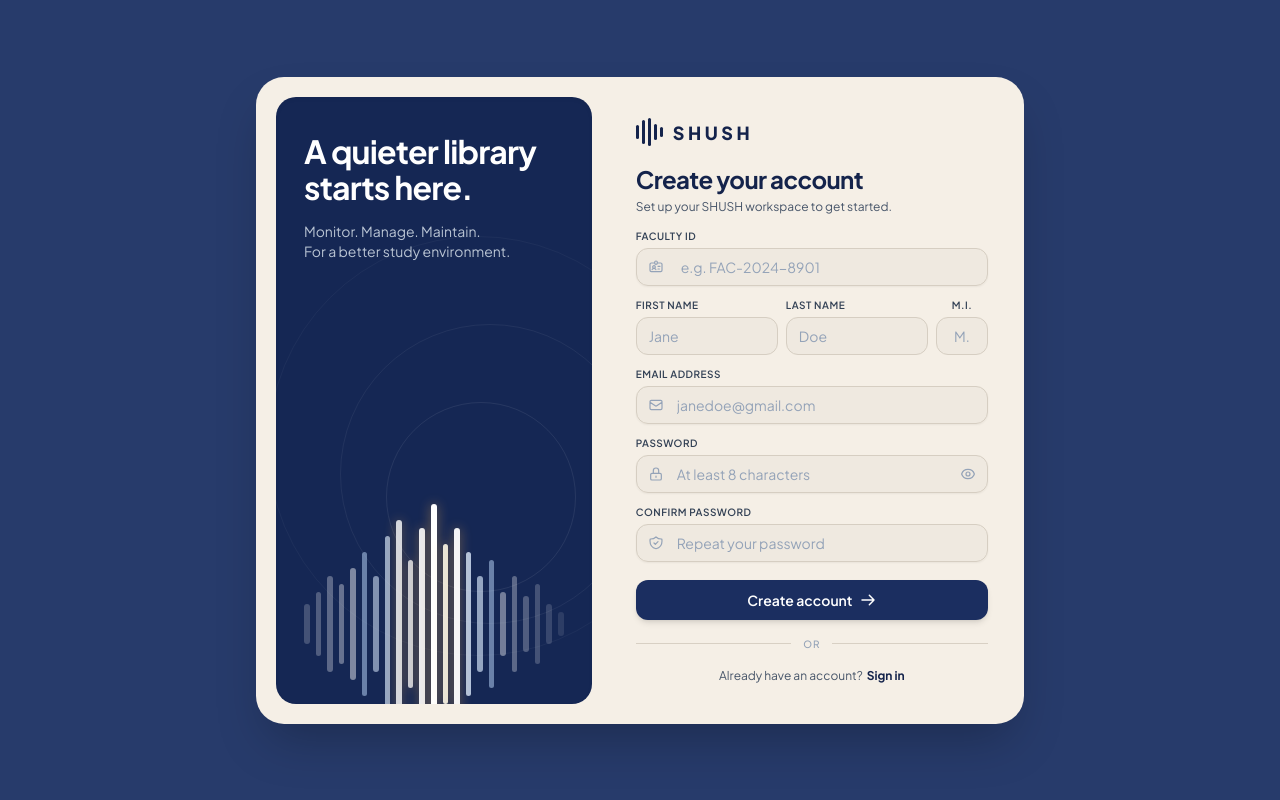
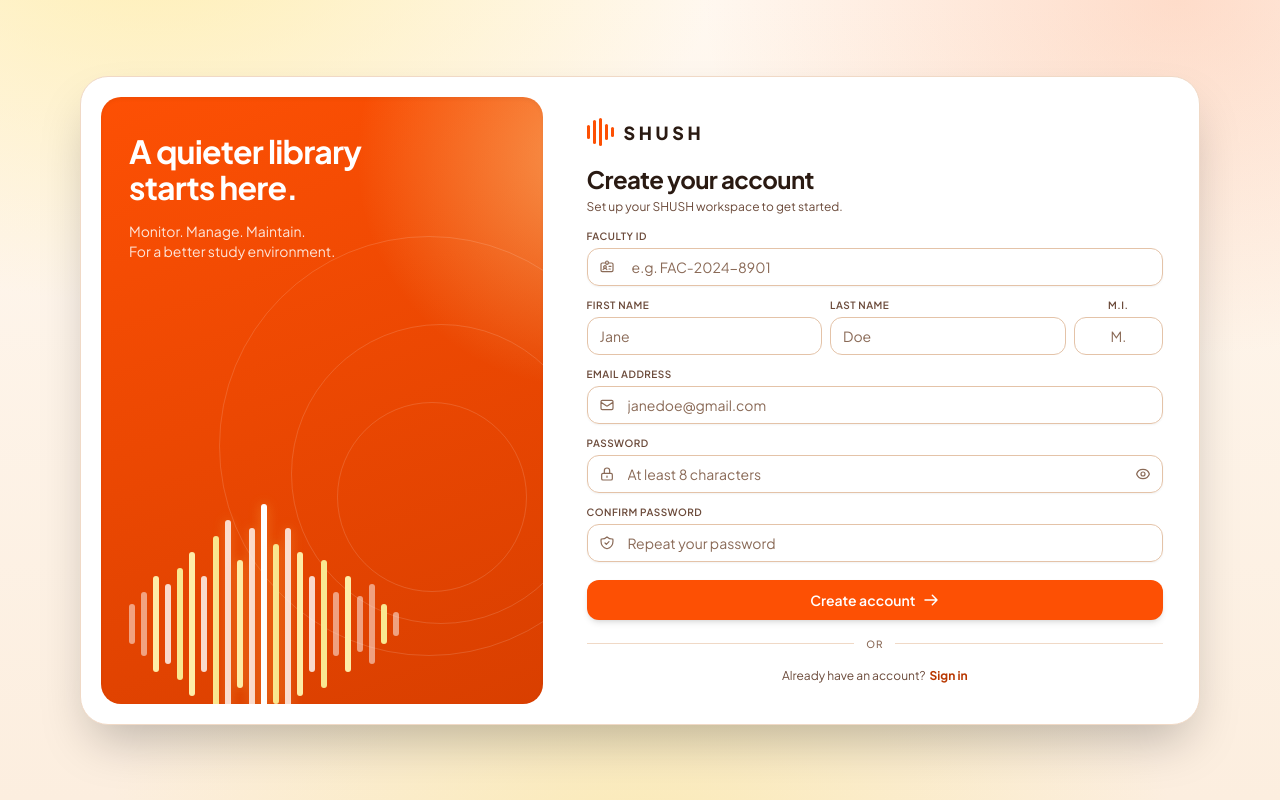
Before and after one commit to chipiee-dot/SHUSH, a React (Vite) app in the folder client/: page /signup in a window 1280 px wide. Built offline with nearby package versions, Linux system fonts and the light colour scheme; no server answers.

Commit message:
Widen and rebalance the faculty signup card and recolor it to orange-gold.

```diff
--- a/client/src/pages/SignUp.jsx
+++ b/client/src/pages/SignUp.jsx
@@ -5,36 +5,36 @@ import Alert from '../components/Alert.jsx';
 
 // Soundwave bars on the left panel: [size + colour classes, glow?]
 const WAVE_BARS = [
-  ['h-10 bg-white/20'],
-  ['h-16 bg-white/25'],
-  ['h-24 bg-white/30'],
-  ['h-20 bg-white/35'],
-  ['h-28 bg-white/45'],
-  ['h-36 bg-blue-200/50'],
-  ['h-24 bg-blue-100/55'],
-  ['h-44 bg-blue-100/65'],
+  ['h-10 bg-white/50'],
+  ['h-16 bg-white/50'],
+  ['h-24 bg-shush-goldSoft'],
+  ['h-20 bg-white/80'],
+  ['h-28 bg-shush-gold'],
+  ['h-36 bg-shush-goldSoft'],
+  ['h-24 bg-white/80'],
+  ['h-44 bg-shush-gold'],
   ['h-52 bg-white/80', true],
-  ['h-32 bg-white/75', true],
-  ['h-48 bg-white/90', true],
+  ['h-32 bg-shush-goldSoft', true],
+  ['h-48 bg-white/80', true],
   ['h-60 bg-white', true],
-  ['h-40 bg-amber-50/90', true],
-  ['h-48 bg-white/95', true],
-  ['h-36 bg-blue-100/80'],
-  ['h-24 bg-blue-100/65'],
-  ['h-32 bg-blue-200/50'],
-  ['h-16 bg-white/40'],
-  ['h-24 bg-white/30'],
-  ['h-14 bg-white/25'],
-  ['h-20 bg-white/20'],
-  ['h-10 bg-white/15'],
-  ['h-6 bg-white/10'],
+  ['h-40 bg-shush-gold', true],
+  ['h-48 bg-white/80', true],
+  ['h-36 bg-shush-goldSoft'],
+  ['h-24 bg-white/80'],
+  ['h-32 bg-shush-gold'],
+  ['h-16 bg-white/50'],
+  ['h-24 bg-shush-goldSoft'],
+  ['h-14 bg-white/50'],
+  ['h-20 bg-white/50'],
+  ['h-10 bg-shush-gold'],
+  ['h-6 bg-white/50'],
 ];
 
-const LABEL = 'block text-[10px] font-semibold text-slate-700 uppercase tracking-wider mb-1';
+const LABEL = 'block text-[10px] font-semibold text-shush-inkSoft uppercase tracking-wider mb-1';
 const INPUT =
-  'custom-input block w-full py-2 bg-[#ece6dc]/60 border border-[#d6cec2] rounded-xl text-slate-900 placeholder-slate-400 text-sm focus:bg-white transition-colors duration-150';
+  'custom-input block w-full py-2 bg-shush-white border border-shush-lineStrong rounded-xl text-shush-ink placeholder:text-shush-muted text-sm transition-colors duration-150';
 const ICON_WRAP =
-  'absolute inset-y-0 left-0 pl-3 flex items-center pointer-events-none text-slate-400';
+  'absolute inset-y-0 left-0 pl-3 flex items-center pointer-events-none text-shush-muted';
 
 const EMPTY_FORM = {
   facultyId: '',
@@ -85,15 +85,15 @@ export default function SignUp() {
   }
 
   return (
-    <div className="min-h-screen bg-[#273b6b] font-jakarta flex items-center justify-center p-4 sm:p-6 md:p-8 selection:bg-[#1d3268] selection:text-white">
-      {/* Main Outer Light Cream Container Card */}
-      <main className="w-full max-w-3xl bg-[#f5efe6] rounded-[28px] p-3 sm:p-4 md:p-5 shadow-2xl flex flex-col md:flex-row gap-5 lg:gap-7 items-stretch relative overflow-hidden">
-        {/* Deep Navy Left Visual Panel */}
-        <div className="md:w-[45%] bg-[#152754] rounded-[20px] p-5 sm:p-6 lg:p-7 flex flex-col justify-between relative overflow-hidden min-h-[320px] md:min-h-[440px] select-none shadow-inner">
+    <div className="min-h-screen shush-cloud font-jakarta flex items-center justify-center p-4 sm:p-6 md:p-8 selection:bg-shush-gold selection:text-shush-ink">
+      {/* Main outer white container card */}
+      <main className="w-full max-w-[1120px] bg-shush-white border border-shush-line rounded-[28px] p-3 sm:p-4 md:p-5 shadow-2xl flex flex-col md:flex-row gap-5 lg:gap-7 items-stretch relative overflow-hidden">
+        {/* Orange left visual panel */}
+        <div className="md:w-[42%] auth-hero rounded-[20px] p-5 sm:p-6 lg:p-7 flex flex-col justify-between relative overflow-hidden min-h-[320px] md:min-h-[440px] select-none shadow-inner">
           {/* Ambient Radial Concentric Wave Backgrounds */}
-          <div className="absolute -right-24 bottom-12 w-[420px] h-[420px] rounded-full border border-white/[0.04] pointer-events-none" />
-          <div className="absolute -right-12 bottom-20 w-[300px] h-[300px] rounded-full border border-white/[0.06] pointer-events-none" />
-          <div className="absolute right-4 bottom-28 w-[190px] h-[190px] rounded-full border border-white/[0.08] pointer-events-none" />
+          <div className="absolute -right-24 bottom-12 w-[420px] h-[420px] rounded-full border border-white/[0.14] pointer-events-none" />
+          <div className="absolute -right-12 bottom-20 w-[300px] h-[300px] rounded-full border border-white/[0.14] pointer-events-none" />
+          <div className="absolute right-4 bottom-28 w-[190px] h-[190px] rounded-full border border-white/[0.14] pointer-events-none" />
 
           <div className="relative z-10 pt-2">
             <h1 className="text-white text-2xl sm:text-3xl lg:text-[32px] font-bold tracking-tight leading-[1.18] mb-4">
@@ -101,7 +101,7 @@ export default function SignUp() {
               <br />
               starts here.
             </h1>
-            <p className="text-slate-300 text-xs sm:text-sm font-normal leading-relaxed opacity-90 max-w-[240px]">
+            <p className="text-white/85 text-xs sm:text-sm font-normal leading-relaxed max-w-[240px]">
               Monitor. Manage. Maintain.
               <br />
               For a better study environment.
@@ -120,22 +120,22 @@ export default function SignUp() {
         </div>
 
         {/* Right Clean Form Panel */}
-        <div className="md:w-[55%] flex flex-col justify-center px-2 sm:px-3 md:px-4 py-4 md:py-5">
+        <div className="md:w-[58%] bg-shush-white flex flex-col justify-center px-2 sm:px-3 md:px-4 py-4 md:py-5">
           {/* Brand Logo Header */}
           <div className="flex items-center gap-2.5 mb-4">
-            <div className="flex items-center gap-[3px] h-7 text-[#14234b]" aria-hidden="true">
-              <span className="w-[3px] h-3.5 bg-[#14234b] rounded-full inline-block" />
-              <span className="w-[3px] h-6 bg-[#14234b] rounded-full inline-block" />
-              <span className="w-[3px] h-7 bg-[#14234b] rounded-full inline-block" />
-              <span className="w-[3px] h-4 bg-[#14234b] rounded-full inline-block" />
-              <span className="w-[3px] h-2.5 bg-[#14234b] rounded-full inline-block" />
+            <div className="flex items-center gap-[3px] h-7 text-shush-orange" aria-hidden="true">
+              <span className="w-[3px] h-3.5 bg-shush-orange rounded-full inline-block" />
+              <span className="w-[3px] h-6 bg-shush-orange rounded-full inline-block" />
+              <span className="w-[3px] h-7 bg-shush-orange rounded-full inline-block" />
+              <span className="w-[3px] h-4 bg-shush-orange rounded-full inline-block" />
+              <span className="w-[3px] h-2.5 bg-shush-orange rounded-full inline-block" />
             </div>
-            <span className="font-extrabold text-lg tracking-[0.2em] text-[#14234b] uppercase pt-0.5">SHUSH</span>
+            <span className="font-extrabold text-lg tracking-[0.2em] text-shush-ink uppercase pt-0.5">SHUSH</span>
           </div>
 
           <div className="mb-3.5">
-            <h2 className="text-xl sm:text-2xl font-bold text-[#14234b] tracking-tight">Create your account</h2>
-            <p className="text-slate-600 text-xs mt-1 font-normal">Set up your SHUSH workspace to get started.</p>
+            <h2 className="text-xl sm:text-2xl font-bold text-shush-ink tracking-tight">Create your account</h2>
+            <p className="text-shush-inkSoft text-xs mt-1 font-normal">Set up your SHUSH workspace to get started.</p>
           </div>
 
           <form className="space-y-3" onSubmit={handleSubmit}>
@@ -262,7 +262,7 @@ export default function SignUp() {
                 <button
                   aria-label="Toggle password visibility"
                   aria-pressed={showPassword}
-                  className="absolute inset-y-0 right-0 pr-3 flex items-center text-slate-400 hover:text-slate-600 focus:outline-none"
+                  className="absolute inset-y-0 right-0 pr-3 flex items-center text-shush-muted hover:text-shush-inkSoft focus:outline-none focus-visible:ring-2 focus-visible:ring-shush-orange rounded-r-xl"
                   type="button"
                   onClick={() => setShowPassword((v) => !v)}
                 >
@@ -301,7 +301,7 @@ export default function SignUp() {
             {/* Submit */}
             <div className="pt-1.5">
               <button
-                className="w-full flex items-center justify-center gap-2 py-2.5 px-4 bg-[#1b2e60] hover:bg-[#14234b] text-white text-sm font-semibold rounded-xl shadow-md hover:shadow-lg active:scale-[0.99] transition-all duration-150 cursor-pointer disabled:opacity-60 disabled:cursor-not-allowed"
+                className="w-full flex items-center justify-center gap-2 py-2.5 px-4 bg-shush-orange hover:bg-shush-orange600 text-white focus:outline-none focus-visible:ring-2 focus-visible:ring-shush-orange focus-visible:ring-offset-2 text-sm font-semibold rounded-xl shadow-md hover:shadow-lg active:scale-[0.99] transition-all duration-150 cursor-pointer disabled:opacity-60 disabled:cursor-not-allowed"
                 disabled={submitting}
                 type="submit"
               >
@@ -318,16 +318,16 @@ export default function SignUp() {
           {/* OR Divider */}
           <div className="relative my-4">
             <div className="absolute inset-0 flex items-center">
-              <div className="w-full border-t border-[#d8d0c4]" />
+              <div className="w-full border-t border-shush-line" />
             </div>
             <div className="relative flex justify-center text-xs">
-              <span className="px-3 bg-[#f5efe6] text-slate-400 font-medium tracking-widest text-[10px]">OR</span>
+              <span className="px-3 bg-shush-white text-shush-muted font-medium tracking-widest text-[10px]">OR</span>
             </div>
           </div>
 
-          <div className="text-center text-xs text-slate-600">
+          <div className="text-center text-xs text-shush-inkSoft">
             Already have an account?
-            <Link className="font-bold text-[#14234b] hover:underline underline-offset-2 ml-1" to="/login">
+            <Link className="font-bold text-shush-orange700 hover:underline underline-offset-2 ml-1 rounded focus:outline-none focus-visible:ring-2 focus-visible:ring-shush-orange" to="/login">
               Sign in
             </Link>
           </div>
```
